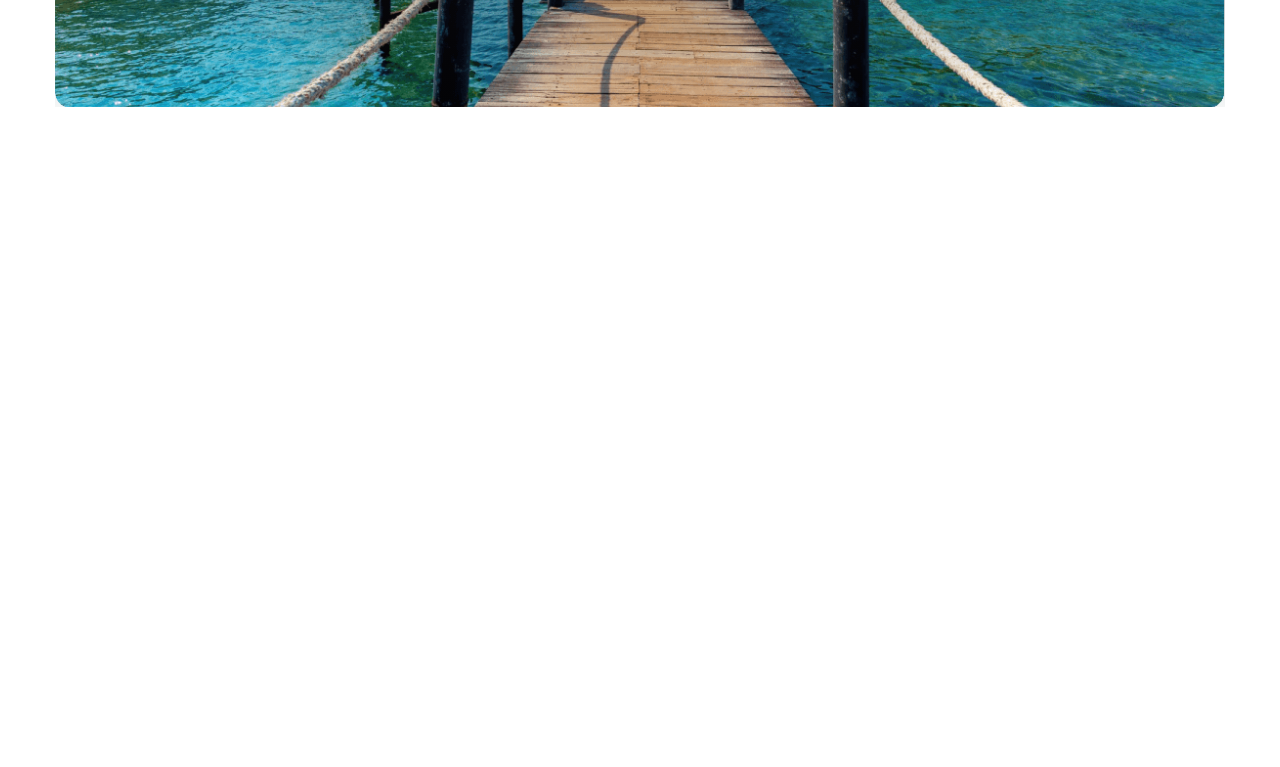
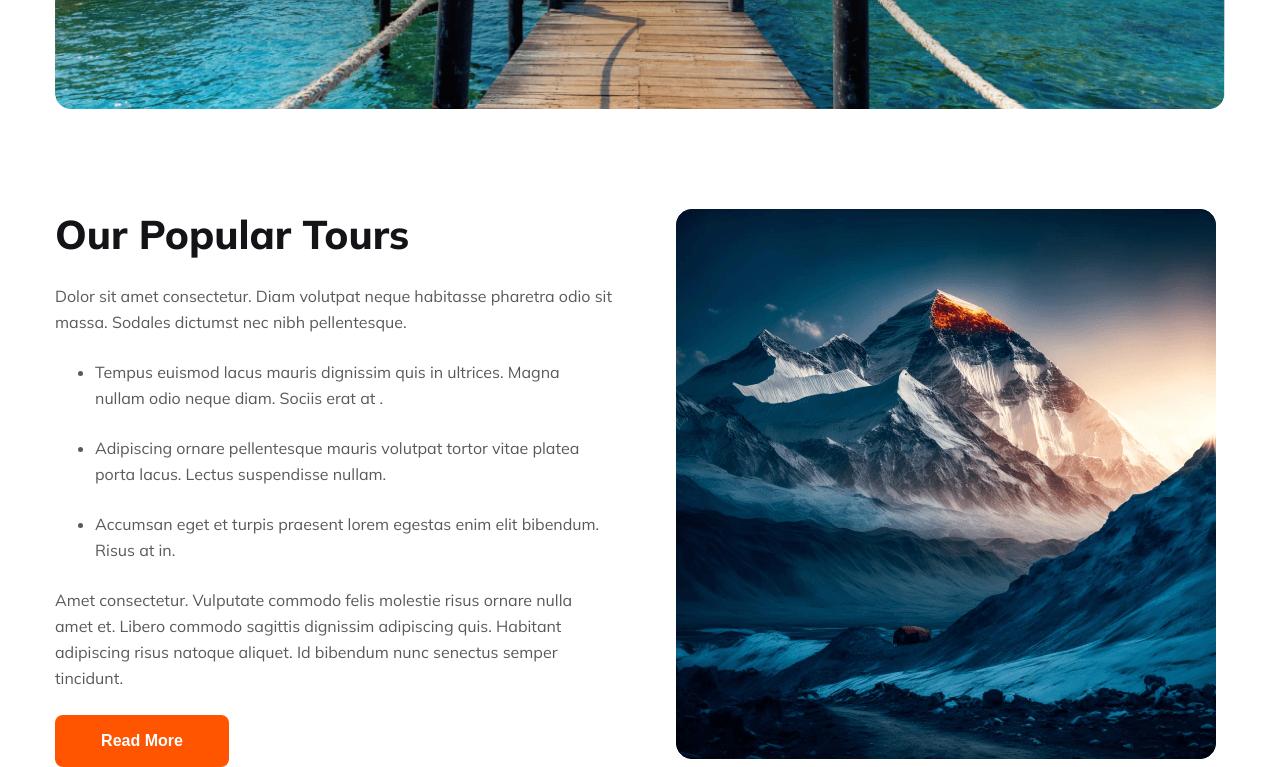
Before and after one commit to robiulislam485/travel-hero, a plain HTML site: page index.html in a window 1280 px wide. Shown: the part 479-1246 px from the top of the page. Before the commit the page ends 800 px from the top, so only its background shows below. Drawn offline with Linux system fonts and the light colour scheme.

Commit message:
added our popular section

```diff
--- a/index.html
+++ b/index.html
@@ -48,11 +48,34 @@
                 </div>
                 </section>
                 <!-- banner end -->
+            </header>
+            <main>
+                <!-- our popular tour section start -->
+                 <section class="popular-container">
+                    <div class="popular-content">
+                        <h2>Our Popular Tours</h2>
+                        <p>Dolor sit amet consectetur. Diam volutpat neque habitasse pharetra odio sit massa. Sodales dictumst nec nibh pellentesque.</p>
+                        <ul>
+                            <li>Tempus euismod lacus mauris dignissim quis in ultrices. Magna nullam odio neque diam. Sociis erat at .</li>
+                            <li>Adipiscing ornare pellentesque mauris volutpat tortor vitae platea porta lacus. Lectus suspendisse nullam.</li>
+                            <li> Accumsan eget et turpis praesent lorem egestas enim elit bibendum. Risus at in.</li>
+                        </ul>
+                        <p>Amet consectetur. Vulputate commodo felis molestie risus
+                            ornare nulla amet et. Libero commodo sagittis dignissim adipiscing quis. Habitant adipiscing risus natoque aliquet. Id bibendum nunc senectus semper tincidunt. </p>
+                            <button class="btn-primary">Read More</button>
+                    </div>
+                    <div class="popular-image">
+                        <img src="./Images/Rectangle 4.png" alt="">
+
+                    </div>
+
+                 </section>
 
 
 
+            </main>
+            <footer>
 
-
-            </header>
+            </footer>
             </body>
             </html>
--- a/styles/style.css
+++ b/styles/style.css
@@ -70,7 +70,7 @@ border: none;
   align-items: center;
   margin-top: 50px;
   padding: 7rem 0;
-
+  border-radius: 16px;
 }
 .banner-container h1{
   color: rgb(255, 255, 255);
@@ -103,7 +103,34 @@ border-radius: 8px;
 background: rgb(255, 255, 255);
 border: none;
 }
+/* banner section end */
 
+/* our popular tour section start */
+
+.popular-container{
+  display: grid;
+  grid-template-columns: 1fr 1fr;
+  margin: 0 auto;
+   max-width: 1170px;
+  margin-top: 100px;
+  gap: 53px;
+}
+.popular-content p, li{
+  color: rgba(19, 19, 24, 0.7);
+font-size: 1rem;
+font-weight: 400;
+line-height: 26px;
+letter-spacing: 0%;
+text-align: left;
+margin-bottom: 24px;
+}
+.popular-content h2{
+  color: rgb(19, 19, 24);
+font-size: 2.5rem;
+font-weight: 800;
+line-height: 50px;
+ margin-bottom: 24px;
+}
 
 /* responsive */
 @media (max-width: 768px) {
```
